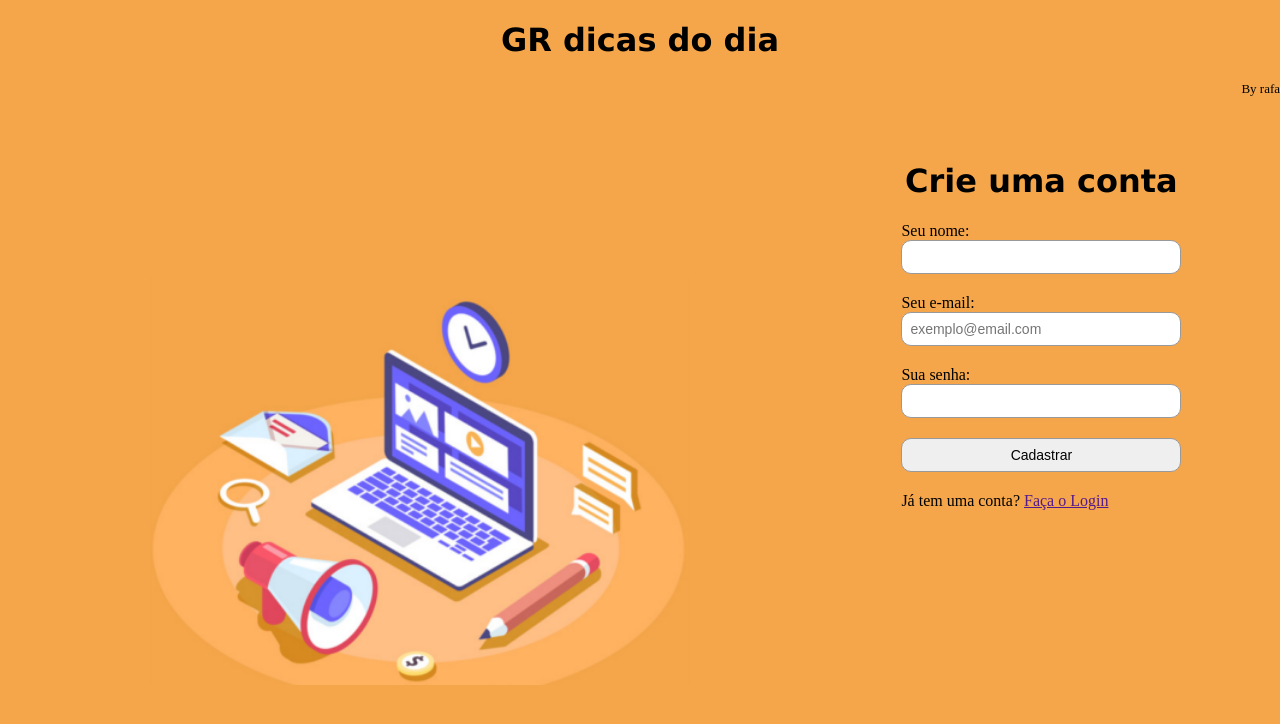
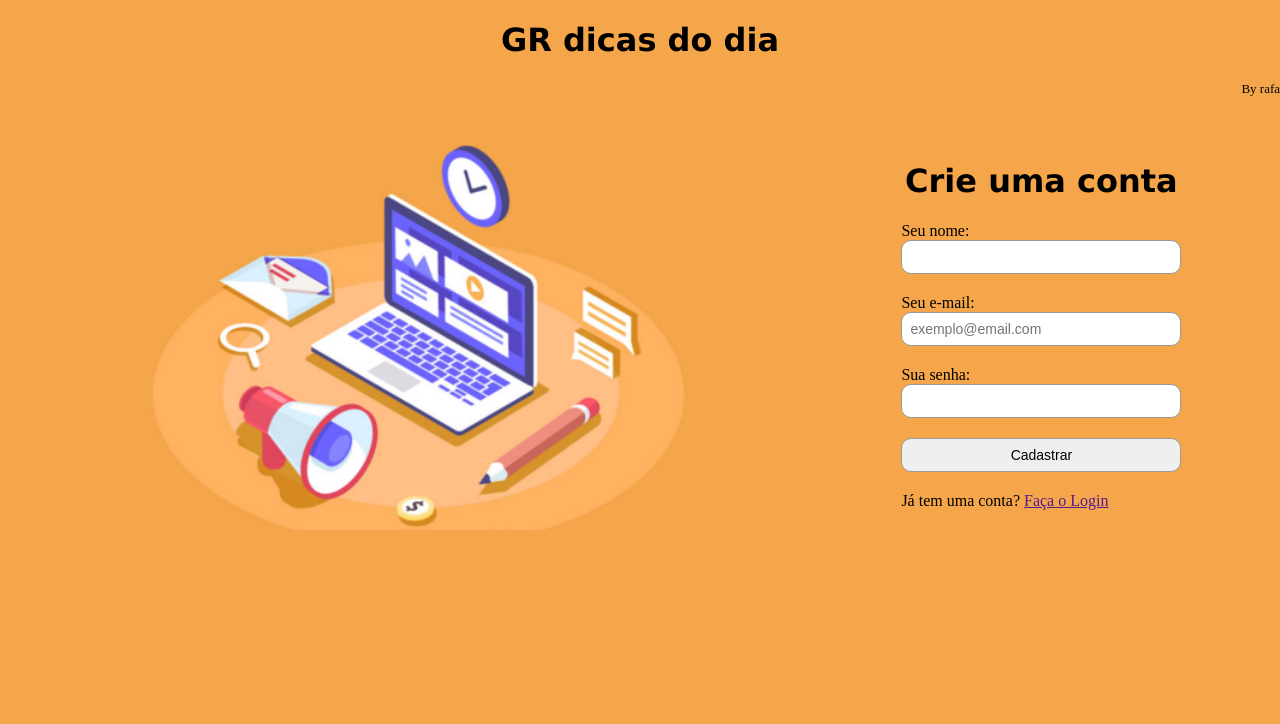
Before and after one commit to rafavirginio/tela-de-login, a plain HTML site: page index.html in a window 1280 px wide. Drawn offline with Linux system fonts and the light colour scheme.

Commit message:
Update style.css

```diff
--- a/style.css
+++ b/style.css
@@ -10,12 +10,11 @@ h1 {
 
 body {
     background-color: #f5a64a;
-    margin: 0;
+    margin: auto;
 }
 
 .screen {
     display: flex;
-    height: 100vh;
     flex-wrap: wrap;
 }
 
@@ -27,8 +26,7 @@ body {
 }
 
 .leftside img {
-    width: 90%;
-    height: auto;
+    width: 200px;
     margin: auto;
 }
 
@@ -64,3 +62,12 @@ span {
     padding: 4px;
     border-radius: 5px;
 }
+
+
+/* desktop version */
+
+@media screen and (min-width:700px) {
+    .leftside img {
+        width: 90%;
+    }
+}
```
